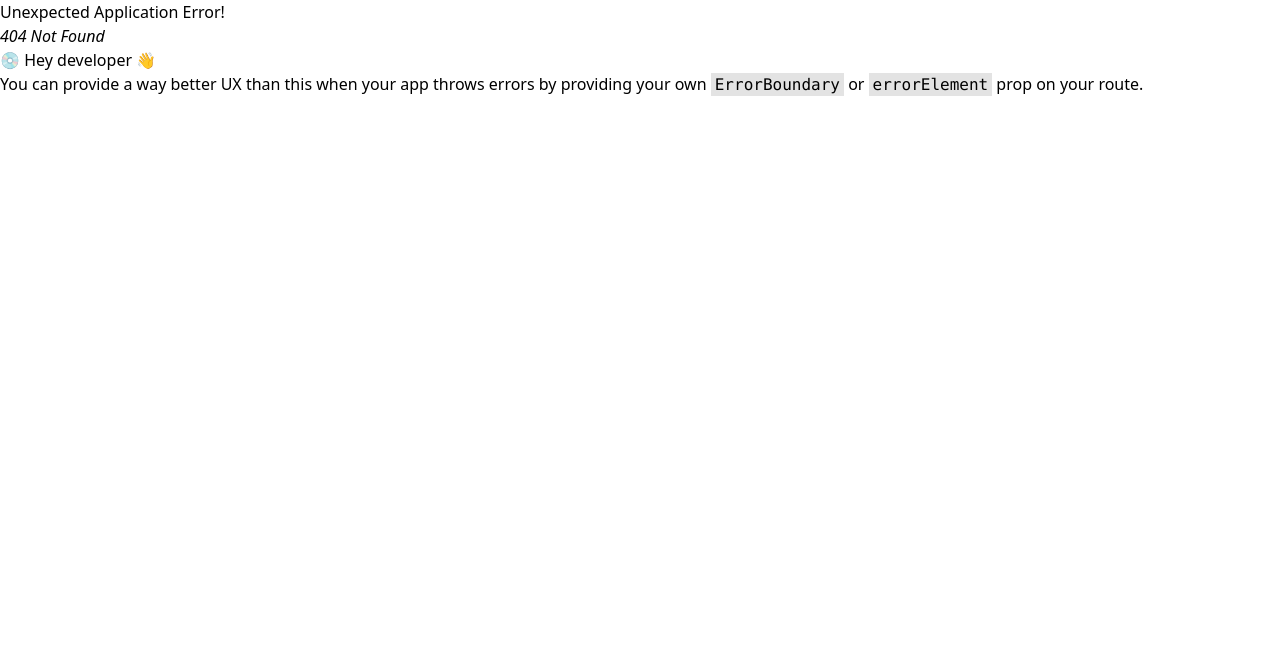
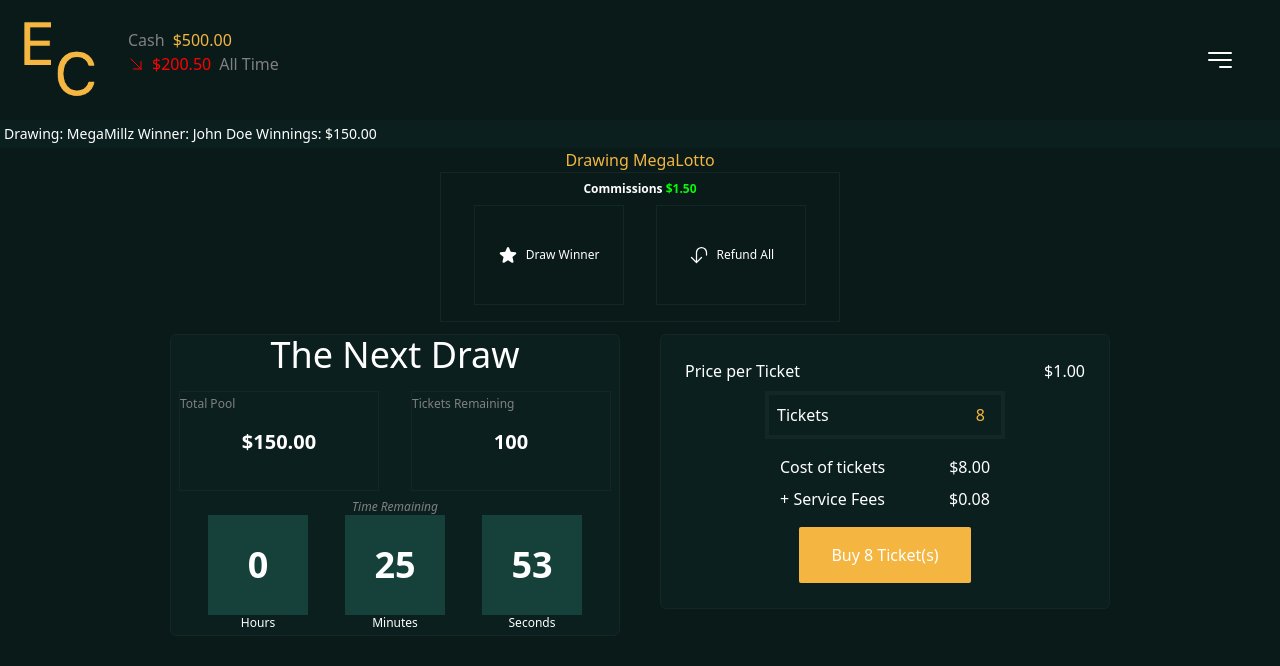
Before and after one commit to ppatel1994/ECasino, a React (Vite) app in the folder client/: page /drawing/1 in a window 1280 px wide. Before the commit this address had no page. Shown: the top 666 px of the page. Built offline with nearby package versions, Linux system fonts and the light colour scheme.

Commit message:
add drawing view

```diff
--- a/client/src/components/AddCash.tsx
+++ b/client/src/components/AddCash.tsx
@@ -24,7 +24,7 @@ function AddCash({ close }) {
   }, [close]);
 
   return (
-    <div ref={modalRef} className="z-10 md:h-[500px] md:w-96 h-full w-full fixed top-2/4 left-2/4 -translate-x-1/2 -translate-y-1/2 text-center bg-ec-light-green flex flex-col justify-center">
+    <div ref={modalRef} className="z-10 md:h-[500px] md:w-96 h-full w-full fixed top-2/4 left-2/4 -translate-x-1/2 -translate-y-1/2 text-center bg-ec-light-green flex flex-col justify-center md:border">
       <div className="absolute top-0 w-full h-16">
         <button type="button" onClick={() => setForm(0)} className={cashForm === 1 ? 'box-border border-r border-b border-ec-green w-1/2 p-8 text-white text-center text-ec-green font-bold text-xl hover:bg-ec-green-border' : 'box-border w-1/2 p-8 text-white text-center text-ec-green font-bold text-xl hover:bg-ec-green-border'}>Deposit</button>
         <button type="button" onClick={() => setForm(1)} className={cashForm === 0 ? 'box-border border-l border-b border-ec-green w-1/2 p-8 text-white text-center text-ec-white text-xl hover:bg-ec-green-border' : 'box-border w-1/2 p-8 text-white text-center text-ec-white text-xl hover:bg-ec-green-border'}>Withdraw</button>
--- a/client/src/components/DepositForm.tsx
+++ b/client/src/components/DepositForm.tsx
@@ -9,7 +9,7 @@ function DepositForm() {
                 <div onKeyDown={e => e.keyCode === 13 && e.preventDefault()} className="text-center caret-ec-yellow outline-none border-0 bg-ec-light-green text-6xl text-ec-yellow" contentEditable>0</div>
                 </div>
             </div>
-            <button type="button" className="bg-ec-yellow rounded-md p-2 text-white font-bold m-10 text-2xl bottom-0 hover:bg-ec-yellow-hover">Deposit</button>
+            <button type="button" className="bg-ec-yellow rounded-md p-2 text-white font-bold m-10 text-2xl bottom-0 hover:bg-ec-yellow-hover focus:ring focus:ring-ec-yellow">Deposit</button>
         </>
     )
 }
--- a/client/src/components/DrawForm.tsx
+++ b/client/src/components/DrawForm.tsx
@@ -32,7 +32,7 @@ function DrawForm() {
                 <input className="w-full border border-ec-green-footer text-sm p-2 bg-ec-green text-white focus:outline-none focus:ring focus:ring-ec-yellow" placeholder="Drawing Name" type="text" />
             </div>
             <div className="mx-4 my-5">
-                <button className="bg-ec-yellow text-white rounded-sm px-4 w-full py-4 hover:bg-ec-yellow-hover font-bold">Launch Drawing</button>
+                <button className="bg-ec-yellow text-white rounded-sm px-4 w-full py-4 hover:bg-ec-yellow-hover font-bold focus:ring focus:ring-ec-yellow">Launch Drawing</button>
             </div>
         </div>
     )
--- a/client/src/components/Footer.tsx
+++ b/client/src/components/Footer.tsx
@@ -2,7 +2,7 @@ import React from 'react';
 
 function Footer() {
   return (
-    <footer className="w-full absolute bottom-0 p-2 text-ec-green-footer border-t text-xs md:text-sm border-ec-green-footer">
+    <footer className="w-full fixed bottom-0 p-2 text-ec-green-footer border-t text-xs md:text-sm border-ec-green-footer">
       Disclaimer: We are not liable for any losses incurred or responsible for
       any problems that occur at this online casino. Gamble at your own risk.
     </footer>
--- a/client/src/components/RouletteForm.tsx
+++ b/client/src/components/RouletteForm.tsx
@@ -29,7 +29,7 @@ function RouletteForm() {
                 <input className="w-full border border-ec-green-footer text-sm p-2 bg-ec-green text-white focus:outline-none focus:ring focus:ring-ec-yellow" placeholder="Table Name" type="text" />
             </div>
             <div className="mx-4 my-12 ">
-                <button className="bg-ec-yellow text-white rounded-sm px-4 w-full py-4 hover:bg-ec-yellow-hover font-bold">Launch Table</button>
+                <button className="bg-ec-yellow text-white rounded-sm px-4 w-full py-4 hover:bg-ec-yellow-hover font-bold focus:ring focus:ring-ec-yellow">Launch Table</button>
             </div>
         </div>
     )
--- a/client/src/components/WithdrawForm.tsx
+++ b/client/src/components/WithdrawForm.tsx
@@ -9,8 +9,8 @@ function WithdrawForm() {
                 <div onKeyDown={e => e.keyCode === 13 && e.preventDefault()} className="text-center caret-ec-yellow outline-none border-0 bg-ec-light-green text-6xl text-ec-yellow" contentEditable>0</div>
                 </div>
             </div>
-            <div><button type="button" className="mt-8 bg-ec-yellow text-white rounded-full font-bold p-2 px-10 hover:bg-ec-yellow-hover">Withdraw All</button></div>
-            <button type="button" className="bg-ec-yellow rounded-md p-2 text-white font-bold m-10 text-2xl bottom-0 hover:bg-ec-yellow-hover">Deposit</button>
+            <div><button type="button" className="mt-8 bg-ec-yellow text-white rounded-full font-bold p-2 px-10 hover:bg-ec-yellow-hover focus:ring focus:ring-ec-yellow">Withdraw All</button></div>
+            <button type="button" className="bg-ec-yellow rounded-md p-2 text-white font-bold m-10 text-2xl bottom-0 hover:bg-ec-yellow-hover focus:ring focus:ring-ec-yellow">Deposit</button>
         </>
     )
 }
--- a/client/src/main.tsx
+++ b/client/src/main.tsx
@@ -9,6 +9,7 @@ import './index.css';
 import Login from './pages/Login';
 import Casino from './pages/Casino';
 import SetUp from './pages/SetUp';
+import Drawing from './pages/Drawing';
 
 const router = createBrowserRouter([
   {
@@ -22,6 +23,10 @@ const router = createBrowserRouter([
   {
     path: '/setup',
     element: <SetUp />
+  },
+  {
+    path: '/drawing/:drawId',
+    element: <Drawing />
   }
 ]);
 
--- a/client/src/pages/Casino.tsx
+++ b/client/src/pages/Casino.tsx
@@ -8,7 +8,7 @@ function Casino() {
     <div className="bg-ec-green h-screen w-full">
       <Header />
       <Banner />
-      <Footer />
+      {/* <Footer /> */}
     </div>
   );
 }
--- /dev/null
+++ b/client/src/pages/Drawing.tsx
@@ -0,0 +1,110 @@
+import React from 'react';
+import Header from '../components/Header';
+import Banner from '../components/Banner';
+import Footer from '../components/Footer';
+import { StarIcon, ArrowUturnDownIcon } from '@heroicons/react/24/solid';
+
+function Drawing(){
+    return (
+        <div className="bg-ec-green h-screen w-full overflow-auto">
+            <Header />
+            <Banner />
+            {/* <Footer /> */}
+            <div className="text-center">
+                <p className="text-ec-yellow">Drawing MegaLotto</p>
+            </div>
+            <div className="flex items-center justify-center md:mb-3">
+                <div className="md:border md:border-ec-green-border w-[400px]">
+                    <div className="flex justify-center text-center">
+                        <p className="text-white text-xs font-bold p-2">Commissions <span className="text-ec-bright-green">$1.50</span></p>
+                    </div>
+                    <div className="flex flex-row justify-evenly mb-4">
+                        <div className="flex items-center justify-center cursor-not-allowed text-white text-xs border border-ec-green-footer w-[150px] h-[100px] box-border hover:bg-ec-green-inner">
+                            <StarIcon className="h-5 mr-2" />
+                            <p>Draw Winner</p>
+                        </div>
+                        <div className="flex items-center justify-center cursor-pointer text-white text-xs border border-ec-green-footer w-[150px] h-[100px] box-border hover:bg-ec-green-inner">
+                            <ArrowUturnDownIcon className="h-5 mr-2" />
+                            <p>Refund All</p>
+                        </div>
+                    </div>
+                </div>
+            </div>
+            <div className="flex items-center justify-center">
+                <div className="flex flex-col lg:flex-row md:space-x-10">
+                    <div className="mb-4 border-0 md:border md:border-ec-green-border rounded-md bg-ec-green-inner">
+                        <div className="text-center">
+                            <h1 className="text-white text-2xl md:text-4xl">The Next Draw</h1>
+                        </div>
+                        <div className="flex flex-row justify-evenly mt-2 p-2 space-x-2 md:space-x-8">
+                            <div className="border border-ec-green-footer w-[200px] h-[100px] text-center">
+                                <p className="text-xs text-ec-grey text-left pt-1">Total Pool</p>
+                                <p className="p-4 text-xl text-white font-bold">$150.00</p>
+                            </div>
+                            <div className="border border-ec-green-footer w-[200px] h-[100px] text-center">
+                                <p className="text-xs text-ec-grey text-left pt-1">Tickets Remaining</p>
+                                <p className="p-4 text-xl text-white font-bold">100</p>
+                            </div>
+                        </div>
+                        <div className="text-center">
+                            <p className="text-ec-grey italic text-xs ">Time Remaining</p>
+                        </div>
+                        <div className="flex flex-row justify-evenly">
+                            <div className="text-center">
+                                <div className="flex bg-ec-light-green items-center text-white justify-center text-4xl font-bold w-[100px] h-[100px]">
+                                    0
+                                </div>
+                                <p className="text-white text-xs">Hours</p>
+                            </div>
+                            <div className="text-center">
+                                <div className="flex bg-ec-light-green items-center text-white justify-center text-4xl font-bold w-[100px] h-[100px]">
+                                    25
+                                </div>
+                                <p className="text-white text-xs">Minutes</p>
+                            </div>
+                            <div className="text-center pb-1">
+                                <div className="flex bg-ec-light-green items-center text-white justify-center text-4xl font-bold w-[100px] h-[100px]">
+                                    53
+                                </div>
+                                <p className="text-white text-xs">Seconds</p>
+                            </div>
+                        </div>
+                    </div>
+                    <div className="p-2 border-0 md:border md:border-ec-green-border rounded-md bg-ec-green-inner w-[450px] h-[275px] mb-8">
+                        <div className="">
+                            <div className="p-4">
+                                <p className="text-white float-left">Price per Ticket</p>
+                                <p className="text-white float-right">$1.00</p>
+                            </div>
+                            <div className="flex items-center justify-center my-4 border-4 border-ec-green-border py-2 mx-24">
+                                <div className="relative w-full">
+                                    <p className="text-white ml-2 ">Tickets</p>
+                                </div>
+                                <div>
+                                    <div onKeyDown={e => e.keyCode === 13 && e.preventDefault()} className="mr-4 text-center caret-ec-yellow outline-none border-0 text-md text-ec-yellow" contentEditable>8</div>
+                                </div>
+                            </div>
+                            <div className="flex items-center justify-center w-full my-2">
+                                <div className="">
+                                    <p className="text-ec-cost-green px-8 text-white float-left">Cost of tickets</p>
+                                    <p className="text-ec-fee-green px-8 text-white float-right">$8.00</p>
+                                </div>
+                            </div>
+                            <div className="flex items-center justify-center w-full my-2">
+                                <div className="">
+                                    <p className="text-ec-fee-green px-8 text-white float-left">+ Service Fees</p>
+                                    <p className="text-ec-fee-green px-8 text-white float-right">$0.08</p>
+                                </div>
+                            </div>
+                            <div className="flex items-center justify-center w-full my-4">
+                                <button className="text-white bg-ec-yellow rounded-sm py-4 px-8 hover:bg-ec-yellow-hover focus:ring focus:ring-ec-yellow">Buy 8 Ticket(s)</button>
+                            </div>
+                        </div>
+                    </div>
+                </div>
+            </div>
+        </div>
+    )
+}
+
+export default Drawing;
--- a/client/src/pages/Login.tsx
+++ b/client/src/pages/Login.tsx
@@ -13,8 +13,8 @@ function Login() {
           <div className="flex-col-span-1">
             <Logo />
           </div>
-          <div className="flex col-span-1 content-center">
-            <button onClick={() => navigate('/casino')} type="button" className="text-sm md:text-lg text-white bg-ec-light-green px-4 rounded-lg focus:ring hover:bg-ec-yellow focus:ring-ec-light-green">Sign in with Google</button>
+          <div className="">
+            <button onClick={() => navigate('/casino')} type="button" className="text-xs md:text-lg p-4 text-white bg-ec-light-green w-100 rounded-lg focus:ring hover:bg-ec-yellow focus:ring-ec-light-green">Sign in with Google</button>
           </div>
         </div>
       </div>
--- a/client/tailwind.config.js
+++ b/client/tailwind.config.js
@@ -15,7 +15,10 @@ export default {
         'ec-green-border' : '#142625',
         'ec-green-inner' : '#0B201E',
         'ec-green-footer' : '#142625',
-        'ec-light-grey' : '#9ca3af'
+        'ec-light-grey' : '#9ca3af',
+        'ec-bright-green' : '#06FA06',
+        'ec-cost-green' : '#9CCEC3',
+        'ec-fee-green' : '#568076'
       },
       animation: {
         'spin': 'spin 0.7s linear'
```
